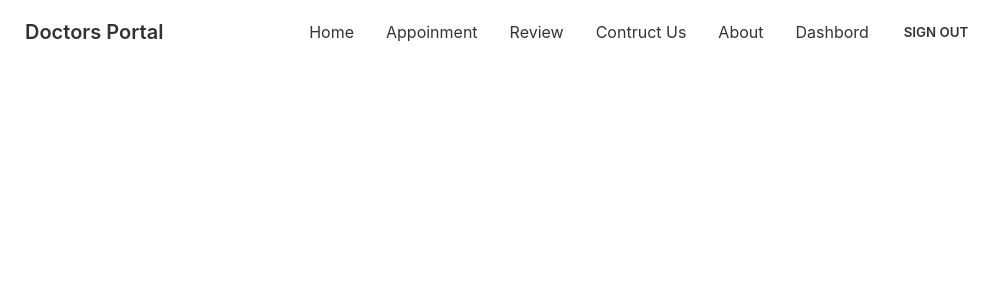
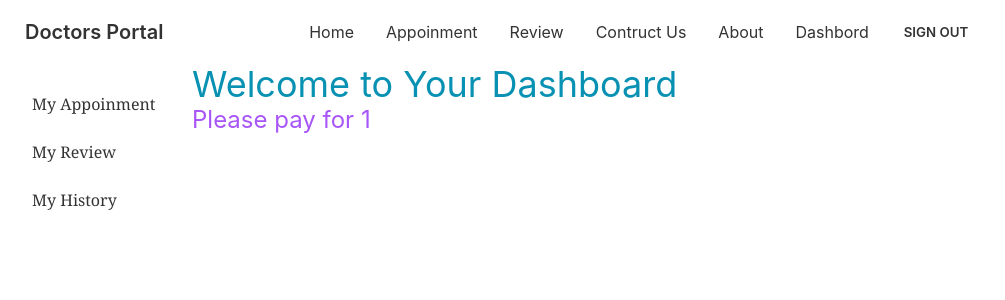
Before and after one commit to Asaduzzaman14/doctos-portal-client, a React (Create React App) app: page /dashbord/payment/1 in a window 1280 px wide. Shown: the top 300 px of the page, without its empty margins (0-1005 px from the left). Built offline with nearby package versions, Linux system fonts and the light colour scheme; no server answers; sample sign-in values are in the browser's storage.

Commit message:
Create Payment route and get appointment by Id

```diff
--- a/src/App.js
+++ b/src/App.js
@@ -19,6 +19,7 @@ import Users from './Pages/Dashbord/Users';
 import RequirAdmin from './Pages/Login/RequirAdmin';
 import AddDoctors from './Pages/Dashbord/AddDoctors';
 import ManageDoctors from './Pages/Dashbord/ManageDoctors';
+import Payment from './Pages/Dashbord/Payment';
 
 
 
@@ -44,6 +45,7 @@ function App() {
           <Route index element={<MyAppoinment></MyAppoinment>}></Route>
           <Route path='myreview' element={<MyReview></MyReview>}></Route>
           <Route path='myhistory' element={<MyHIstory></MyHIstory>}></Route>
+          <Route path='payment/:id' element={<Payment></Payment>}></Route>
           <Route path='allusers' element={<RequirAdmin><Users></Users></RequirAdmin>}></Route>
           <Route path='addDoctor' element={<RequirAdmin><AddDoctors></AddDoctors></RequirAdmin>}></Route>
           <Route path='manageDoctors' element={<RequirAdmin><ManageDoctors></ManageDoctors></RequirAdmin>}></Route>
--- a/src/Pages/Appoinment/BookingModal.js
+++ b/src/Pages/Appoinment/BookingModal.js
@@ -58,7 +58,7 @@ const BookingModal = ({ treetment, date, setTreetment, refetch }) => {
         <input type="checkbox" id="booking-modal" className="modal-toggle" />
         <div className="modal modal-bottom sm:modal-middle">
             <div className="modal-box">
-                <label htmlhtmlfor="booking-modal" className="btn btn-sm btn-circle absolute right-2 top-2">✕</label>
+                <label for="booking-modal" className="btn btn-sm btn-circle absolute right-2 top-2">✕</label>
 
                 <h3 className="font-bold text-2xl text-secondary">{name}</h3>
 
--- a/src/Pages/Appoinment/Service.js
+++ b/src/Pages/Appoinment/Service.js
@@ -18,7 +18,7 @@ const Service = ({ service, setTreetment }) => {
                 <div className="card-actions justify-center">
 
 
-                    <label onClick={() => setTreetment(service)} htmlhtmlfor="booking-modal" className="btn btn-secondary text-white  modal-button">Book Appointment</label>
+                    <label onClick={() => setTreetment(service)} for="booking-modal" className="btn btn-secondary text-white  modal-button">Book Appointment</label>
 
                 </div>
             </div>
@@ -27,3 +27,5 @@ const Service = ({ service, setTreetment }) => {
 };
 
 export default Service;
+
+// https://meet.google.com/inj-rwgd-awc
--- a/src/Pages/Dashbord/MyAppoinment.js
+++ b/src/Pages/Dashbord/MyAppoinment.js
@@ -1,7 +1,7 @@
 import { signOut } from 'firebase/auth'
 import React, { useEffect, useState } from 'react';
 import { useAuthState } from 'react-firebase-hooks/auth';
-import { useNavigate } from 'react-router-dom';
+import { Link, useNavigate } from 'react-router-dom';
 import auth from '../../firebase.init';
 import Loading from '../Shared/Loading';
 
@@ -59,6 +59,8 @@ const MyAppoinment = () => {
                             <th>Date</th>
                             <th>Time</th>
                             <th>treetyment</th>
+                            <th>Payment</th>
+
                         </tr>
                     </thead>
                     <tbody>
@@ -70,6 +72,10 @@ const MyAppoinment = () => {
                                 <td>{ap.date}</td>
                                 <td>{ap.sloat}</td>
                                 <td>{ap.treetment}</td>
+                                <td>{(ap.price && !ap.paid) && <Link to={`payment/${ap._id}`}><button className='btn btn-xs btn-success' >pay</button></Link>}
+                                    {(ap.price && ap.paid) && <span className='btn btn-xs text-success' >paid</span>}
+
+                                </td>
                             </tr>
                             )
                         }
--- /dev/null
+++ b/src/Pages/Dashbord/Payment.js
@@ -0,0 +1,13 @@
+import React from 'react';
+import { useParams } from 'react-router-dom';
+
+const Payment = () => {
+    const { id } = useParams()
+    return (
+        <div>
+            <h2 className='text-2xl text-purple-500'> Please pay for {id}</h2>
+        </div>
+    );
+};
+
+export default Payment;
```
